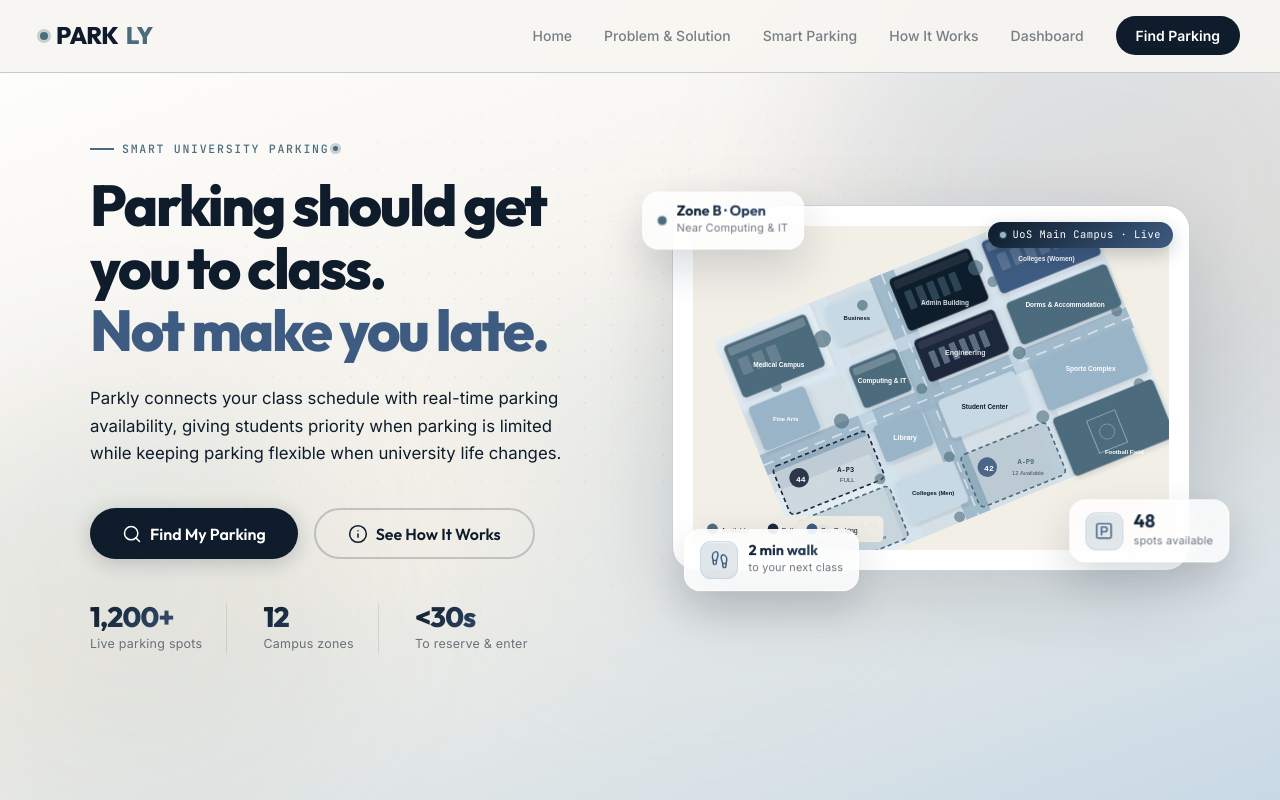
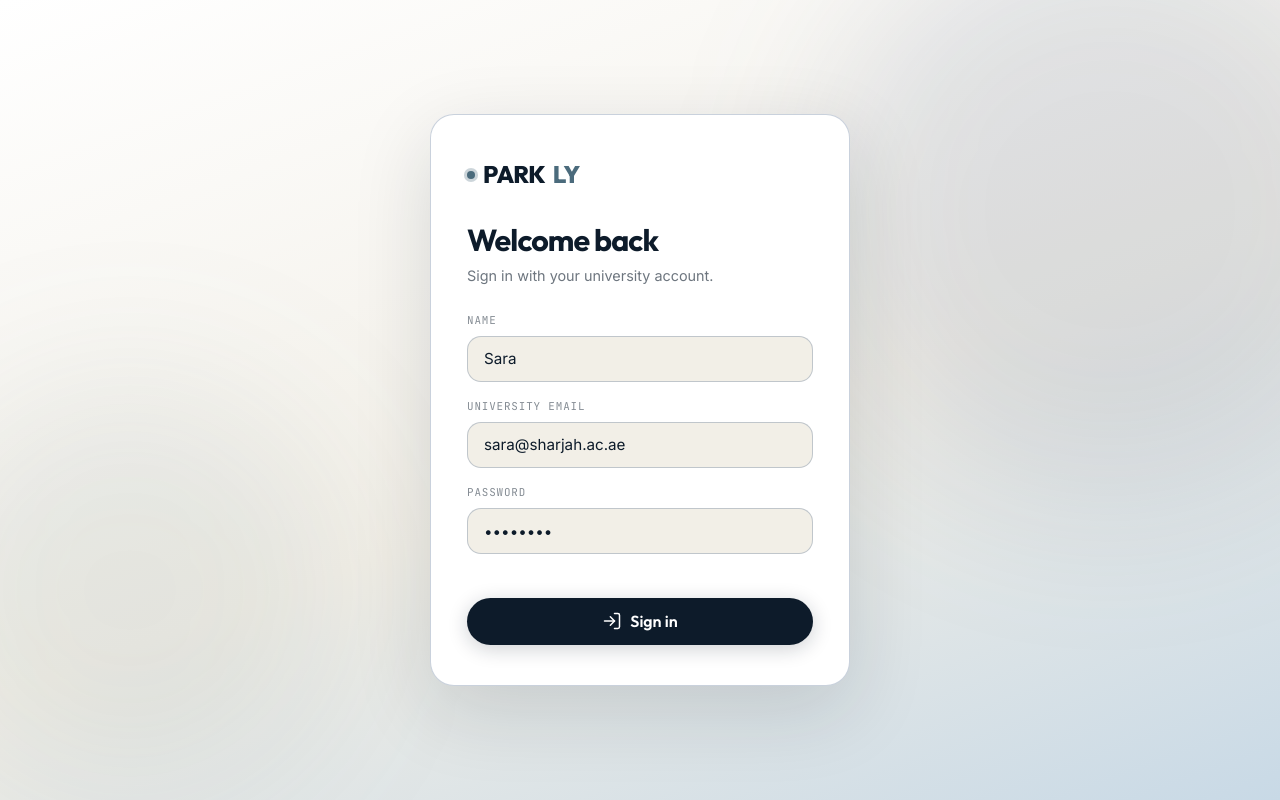
Before and after one commit to shaimashaif/parkly.uos, a plain HTML site: page index.html in a window 1280 px wide. Shown: the top 800 px of the page. Drawn offline with nearby package versions, Linux system fonts and the light colour scheme.

Commit message:
Add files via upload

```diff
--- a/index.html
+++ b/index.html
@@ -1,4 +1,3 @@
-
 <!DOCTYPE html>
 <html lang="en">
 <head>
@@ -633,9 +632,47 @@
     .m-success .ck .lucide { stroke: var(--sage); }
     .j-icon .lucide { stroke: var(--navy); }
     .j-icon.bad .lucide { stroke: var(--red); }
+
+    /* ——— greeting ——— */
+    .greet { font-family:'Outfit',sans-serif; font-size:1.5rem; font-weight:600; color:var(--taupe); letter-spacing:-0.02em; margin-bottom:1rem; }
+
+    /* ——— sign in ——— */
+    body.locked { overflow:hidden; }
+    #signin {
+      position:fixed; inset:0; z-index:400; display:flex; align-items:center; justify-content:center;
+      padding:1.25rem; overflow:hidden;
+      background:linear-gradient(160deg,#FFFFFF 0%,#F2EFE7 55%,#C8D9E6 100%);
+      transition:opacity 0.5s ease, visibility 0.5s;
+    }
+    #signin.hide { opacity:0; visibility:hidden; pointer-events:none; }
+    .si-card { position:relative; z-index:1; width:100%; max-width:420px; padding:2.5rem 2.25rem; background:white; border:1px solid var(--border); border-radius:24px; box-shadow:var(--shadow-lg); }
+    .si-card .nav-logo { margin-bottom:1.75rem; }
+    .si-card h2 { font-size:1.9rem; margin-bottom:0.4rem; }
+    .si-sub { font-size:0.9rem; opacity:0.6; margin-bottom:1.5rem; }
+    .si-field { display:block; margin-bottom:1rem; }
+    .si-field span { display:block; font-family:'JetBrains Mono',monospace; font-size:0.68rem; text-transform:uppercase; letter-spacing:0.08em; opacity:0.5; margin-bottom:0.35rem; }
+    .si-field input { width:100%; padding:0.8rem 1rem; font-family:'Inter',sans-serif; font-size:0.95rem; color:var(--navy); background:var(--beige-pale); border:1px solid var(--border); border-radius:14px; outline:none; transition:border-color 0.2s, box-shadow 0.2s, background 0.2s; }
+    .si-field input:focus { border-color:var(--sage); background:white; box-shadow:0 0 0 3px rgba(75,107,124,0.14); }
+    .si-err { min-height:1.2rem; font-size:0.8rem; color:var(--red); margin-bottom:0.5rem; }
   </style>
 </head>
-<body>
+<body class="locked">
+
+  <!-- SIGN IN -->
+  <div id="signin">
+    <div class="blob blob1"></div>
+    <div class="blob blob2"></div>
+    <form class="si-card" id="si-form" autocomplete="off" onsubmit="return signIn(event)">
+      <div class="nav-logo"><div class="nav-dot"></div>PARK<span>LY</span></div>
+      <h2>Welcome back</h2>
+      <p class="si-sub">Sign in with your university account.</p>
+      <label class="si-field"><span>Name</span><input id="si-name" type="text" value="Sara" /></label>
+      <label class="si-field"><span>University email</span><input id="si-email" type="email" value="sara@sharjah.ac.ae" /></label>
+      <label class="si-field"><span>Password</span><input id="si-pass" type="password" value="demo1234" /></label>
+      <div class="si-err" id="si-err" role="alert"></div>
+      <button class="btn-primary" type="submit" style="width:100%;"><i data-lucide="log-in" class="lucide"></i> Sign in</button>
+    </form>
+  </div>
 
   <!-- SCROLL PROGRESS -->
   <div class="scroll-progress" id="scroll-progress"></div>
@@ -663,6 +700,7 @@
     <div class="blob blob3"></div>
     <div class="hero-inner">
       <div class="hero-text">
+        <p class="greet reveal">Good morning, <span id="gname">Sara</span></p>
         <div class="section-label reveal">Smart University Parking</div>
         <h1 class="reveal reveal-d1">Parking should get you to class.<br><em>Not make you late.</em></h1>
         <p class="hero-sub reveal reveal-d2">Parkly connects your class schedule with real-time parking availability, giving students priority when parking is limited while keeping parking flexible when university life changes.</p>
@@ -940,7 +978,7 @@
             <div class="res-row"><span class="res-lbl">Zone</span><span class="res-val">A-P9</span></div>
             <div class="res-row"><span class="res-lbl">Vehicle</span><span class="res-val">Toyota Camry</span></div>
             <div class="res-row"><span class="res-lbl">Plate</span><span class="res-val" style="font-family:'JetBrains Mono',monospace;">UOS-12345</span></div>
-            <div class="res-row"><span class="res-lbl">Next Class</span><span class="res-val">10:00 AM · Computing</span></div>
+            <div class="res-row"><span class="res-lbl">Next Class</span><span class="res-val">8:00 AM · Computing</span></div>
             <div class="res-row"><span class="res-lbl">Priority</span><span class="res-val priority-high">● HIGH</span></div>
             <button class="btn-primary" style="width:100%;margin-top:1.5rem;" onclick="openModal()"><i data-lucide="calendar-check" class="lucide"></i> Reserve Parking</button>
           </div>
@@ -1061,7 +1099,7 @@
       <div class="dash-grid">
         <div class="dash-card reveal reveal-d1">
           <div class="d-lbl">Next Class</div>
-          <div class="d-val">10:00 AM</div>
+          <div class="d-val">8:00 AM</div>
           <div class="d-sub">College of Computing &amp; Informatics · Hall C203</div>
         </div>
         <div class="dash-card reveal reveal-d2">
@@ -1084,17 +1122,17 @@
           <div class="d-lbl">Today's Schedule</div>
           <div style="display:grid;grid-template-columns:repeat(auto-fill,minmax(180px,1fr));gap:1rem;margin-top:0.75rem;">
             <div class="sched-class active">
-              <div class="sched-time" style="color:var(--sage-light);">10:00 – 11:30</div>
+              <div class="sched-time" style="color:var(--sage-light);">8:00 – 9:30</div>
               <div style="font-weight:600;font-size:0.9rem;">Database Systems</div>
               <div style="font-size:0.75rem;opacity:0.45;margin-top:0.2rem;">Computing · Hall C203</div>
             </div>
             <div class="sched-class inactive">
-              <div class="sched-time" style="color:var(--taupe-light);opacity:0.65;">12:30 – 2:00</div>
+              <div class="sched-time" style="color:var(--taupe-light);opacity:0.65;">10:30 – 12:00</div>
               <div style="font-weight:600;font-size:0.9rem;">Software Engineering</div>
               <div style="font-size:0.75rem;opacity:0.45;margin-top:0.2rem;">Computing · Lab B104</div>
             </div>
             <div class="sched-class inactive">
-              <div class="sched-time" style="color:var(--taupe-light);opacity:0.65;">3:30 – 5:00</div>
+              <div class="sched-time" style="color:var(--taupe-light);opacity:0.65;">1:00 – 2:30</div>
               <div style="font-weight:600;font-size:0.9rem;">Computer Networks</div>
               <div style="font-size:0.75rem;opacity:0.45;margin-top:0.2rem;">Computing · Hall C101</div>
             </div>
@@ -1119,7 +1157,7 @@
         <div class="m-row"><span class="m-lbl">Zone</span><span class="m-val">A-P9 · Near Computing</span></div>
         <div class="m-row"><span class="m-lbl">Vehicle</span><span class="m-val">Toyota Camry</span></div>
         <div class="m-row"><span class="m-lbl">Plate</span><span class="m-val" style="font-family:'JetBrains Mono',monospace;">UOS-12345</span></div>
-        <div class="m-row"><span class="m-lbl">Next Class</span><span class="m-val">10:00 AM · Computing</span></div>
+        <div class="m-row"><span class="m-lbl">Next Class</span><span class="m-val">8:00 AM · Computing</span></div>
         <div class="m-row"><span class="m-lbl">Priority</span><span class="m-val priority-high">● HIGH</span></div>
         <div class="m-row"><span class="m-lbl">Grace Period</span><span class="m-val" style="font-size:0.85rem;opacity:0.6;">15 min after reservation</span></div>
         <div class="m-actions">
@@ -1278,6 +1316,26 @@
       entries.forEach(e => { if (e.isIntersecting && !gateTriggered) { gateTriggered = true; setTimeout(runGate, 900); } });
     }, { threshold: 0.4 }).observe(document.getElementById('gate-ui'));
 
+    // SIGN IN
+    function signIn(e) {
+      e.preventDefault();
+      const name = document.getElementById('si-name').value.trim();
+      const email = document.getElementById('si-email').value.trim();
+      const pass = document.getElementById('si-pass').value;
+      const err = document.getElementById('si-err');
+      if (!name || !email || !pass) { err.textContent = 'Please fill in all fields.'; return false; }
+      err.textContent = '';
+      document.getElementById('gname').textContent = name.charAt(0).toUpperCase() + name.slice(1);
+      document.getElementById('signin').classList.add('hide');
+      document.body.classList.remove('locked');
+      const hero = document.querySelectorAll('#home .reveal, #home .reveal-scale');
+      hero.forEach(el => el.classList.remove('visible'));
+      void document.body.offsetWidth;
+      setTimeout(() => hero.forEach(el => el.classList.add('visible')), 120);
+      window.scrollTo(0, 0);
+      return false;
+    }
+
     // initialize lucide icons
     lucide.createIcons();
   </script>
```
